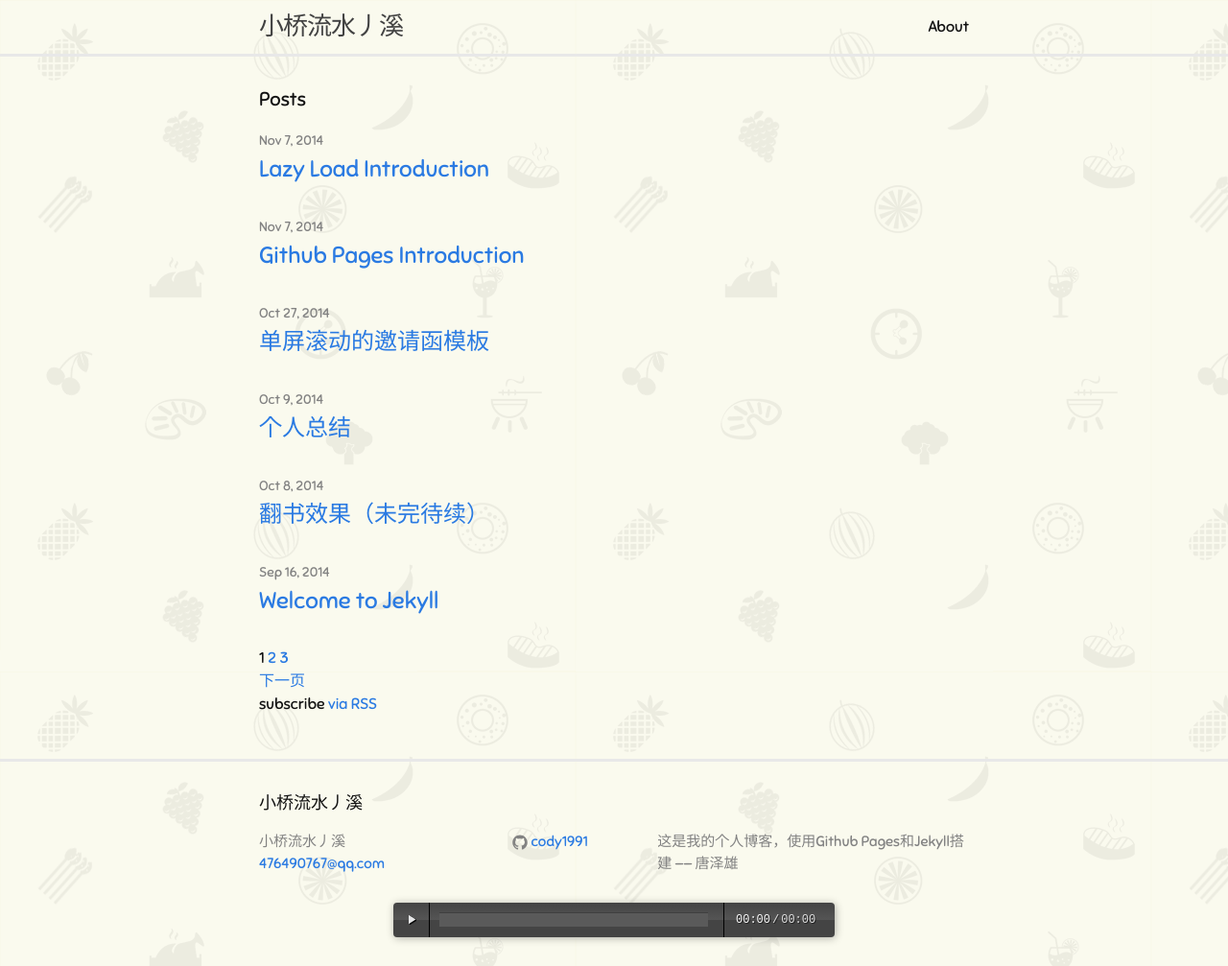
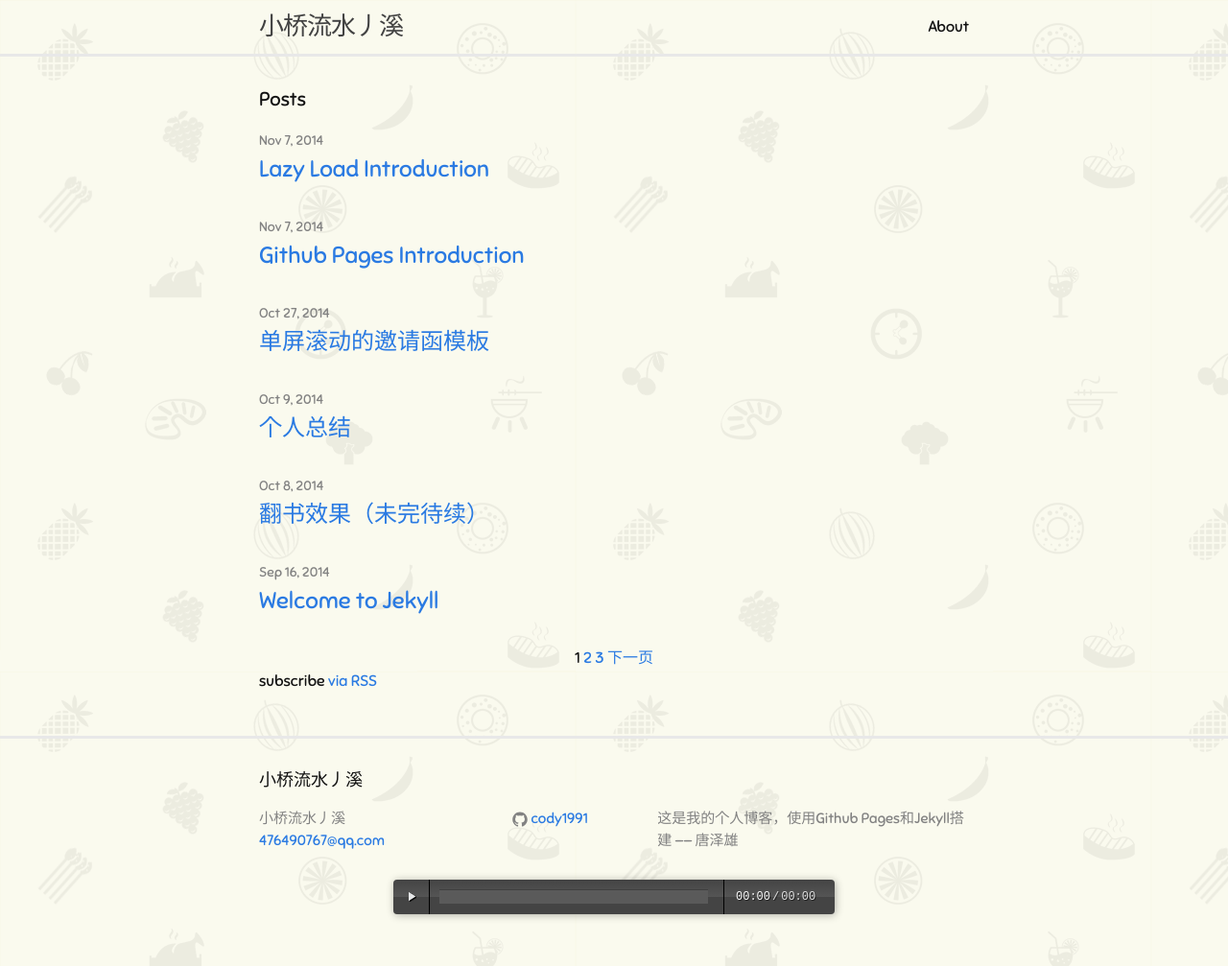
Before and after one commit to luojiyin1987/sysutangzxBlog, a Jekyll site: the page built from index.html, in a window 1280 px wide. Shown: the whole page at 96% size. Built offline with Jekyll 4.4.1, drawn with Linux system fonts in a browser that asks for light colours; the list of posts is cut into pages by our own code.

Commit message:
blog page

```diff
--- a/css/main.css
+++ b/css/main.css
@@ -568,11 +568,11 @@ pre > code {
     max-width: 100%;
     border-radius: 4px;
 }
-.page{
-    margin:0 auto;
+.page {
+    text-align: center;
 }
 .next, .prev {
-    display: block;
+    display: inline-block;
 }
 @media all and (max-width: 480px) {
     .audiojs .time {
```
